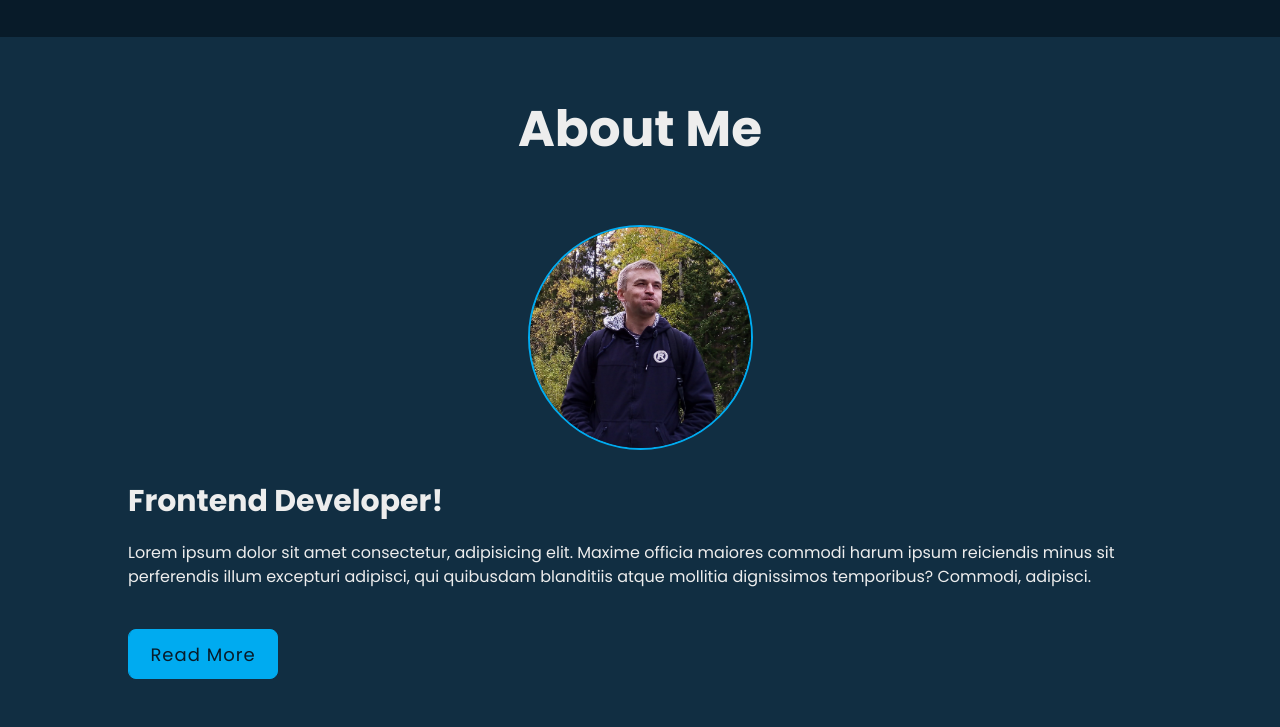
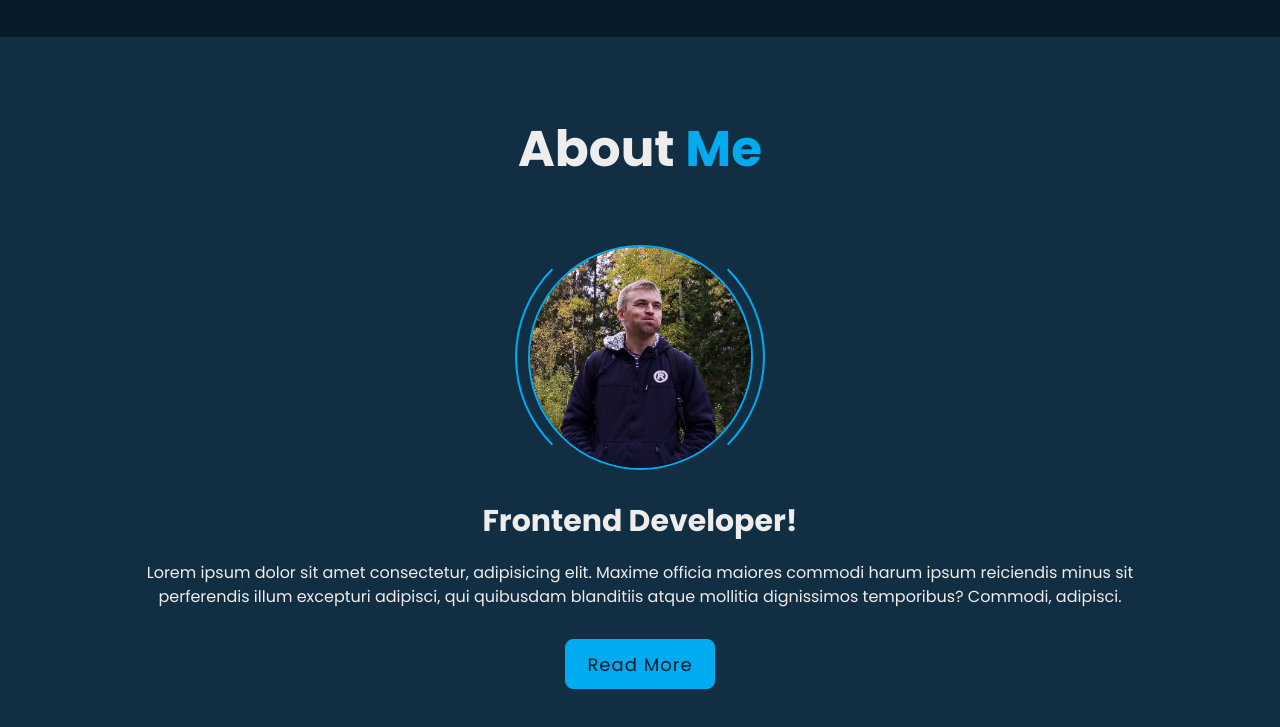
Before and after one commit to AndreiExtr/Portfolio, a plain HTML site: page index.html in a window 1280 px wide. Shown: the part 763-1490 px from the top of the page. Drawn offline with nearby package versions, Linux system fonts and the light colour scheme.

Commit message:
edit text

```diff
--- a/scss/style.scss
+++ b/scss/style.scss
@@ -277,7 +277,7 @@ section{
   padding: 0 10%;
   width: 100%;
   gap: 2rem;
-  padding-top: 6rem;
+  padding-top: 8rem;
   background-color: var(--second-bg-color);
 
   .about-img{
@@ -294,6 +294,20 @@ section{
       border-radius: 50%;
       border: .2rem solid var(--main-color);
     }
+
+    .circle-spin{
+      position: absolute;
+      top: 50%;
+      left: 50%;
+      transform: translate(-50%, -50%) rotate(0);
+      width: 100%;
+      height: 100%;
+      border-radius: 50%;
+      border-top: .2rem solid var(--second-bg-color);
+      border-bottom: .2rem solid var(--second-bg-color);
+      border-left: .2rem solid var(--main-color);
+      border-right: .2rem solid var(--main-color);
+    }
   }
 
   .heading{
@@ -301,10 +315,19 @@ section{
     font-weight: 700;
     line-height: 1.3;
     margin-bottom: 3rem;
+
+    span{
+      color: var(--main-color);
+    }
   }
 
   .about-content{
     width: 100%;
+    display: flex;
+    justify-content: center;
+    align-items: center;
+    flex-direction: column;
+    text-align: center;
 
     h3{
       font-size: 3rem;
@@ -314,14 +337,16 @@ section{
 
     p{
       font-size: 1.6rem;
-      margin: 2rem 0 4rem;
+      margin: 2rem 0 3rem;
       line-height: 1.5;
+      width: 100rem;
     }
 
     .btn-box {
       display: flex;
       flex-direction: row;
       gap: 24px;
+      justify-content: center;
 
       .btn{
         position: relative;
@@ -352,7 +377,7 @@ section{
           left: 0;
           width: 0;
           height: 100%;
-          background-color: var(--bg-color);
+          background-color: var(--second-bg-color);
           border-radius: .8rem;
           z-index: -1;
           transition: .5s;
```
Also changed, not shown: css/style.css, 1 other file.
